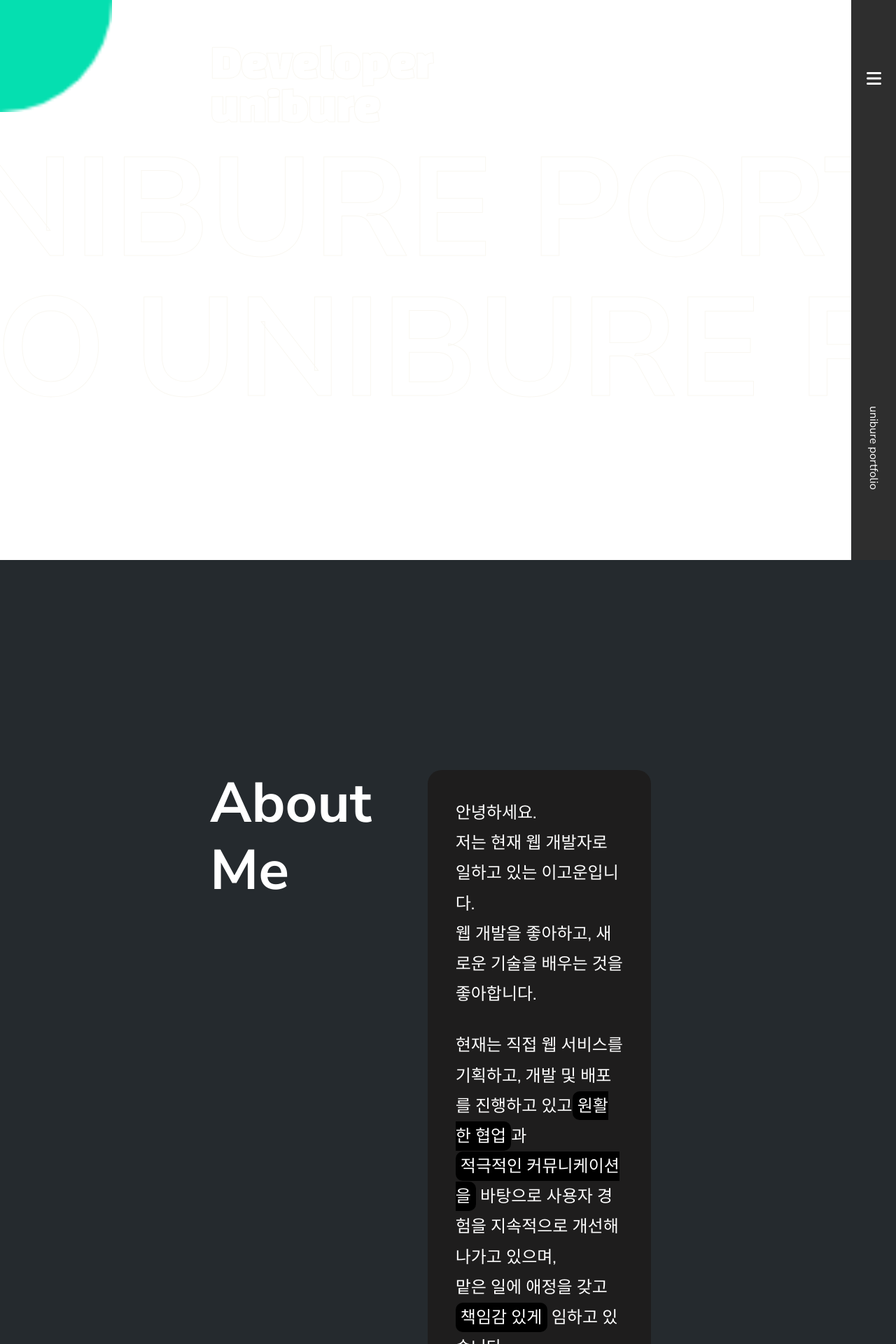
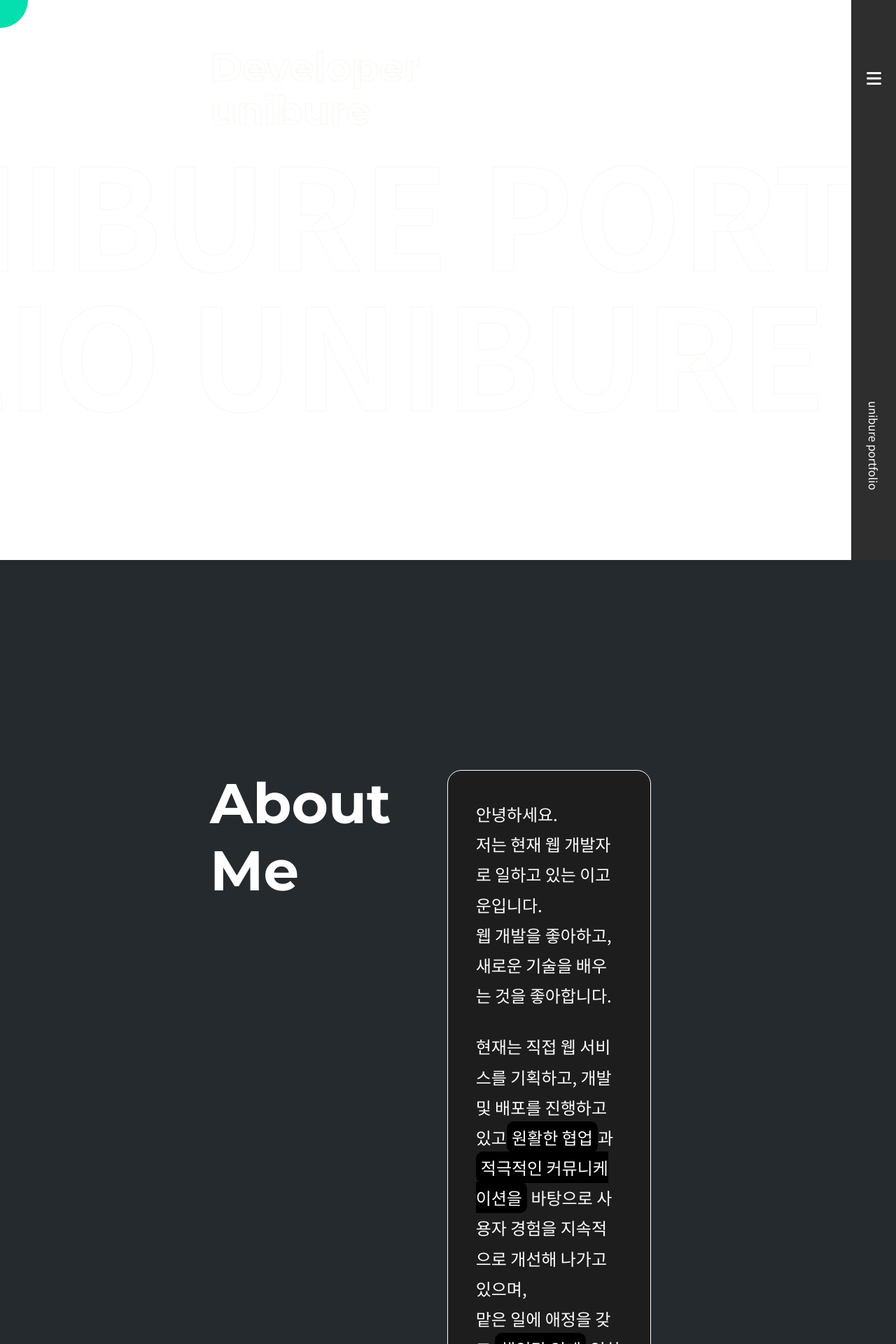
Before and after one commit to unibure/unibure, a Next.js app: page / in a window 1280 px wide. Shown: the top 1920 px of the page at 70% size. Built offline with nearby package versions, Linux system fonts and the light colour scheme.

Commit message:
백업중

```diff
--- a/package.json
+++ b/package.json
@@ -6,6 +6,7 @@
   "scripts": {
     "dev": "next dev --turbopack",
     "build": "next build",
+    "export": "next export",
     "predeploy": "npm run build",
     "deploy": "touch out/.nojekyll && gh-pages -d out --dotfiles",
     "start": "next start",
--- /dev/null
+++ b/src/app/components/contact.jsx
@@ -0,0 +1,14 @@
+"use client";
+
+export default function Contact() {
+  return (
+    <section id="contact" className="contact-section section-layout">
+      <h3 className="tit">Contact</h3>
+      <div className="contact-cont">
+        <div className="contact-form">
+          <form action=""></form>
+        </div>
+      </div>
+    </section>
+  );
+}
--- a/src/app/components/header.jsx
+++ b/src/app/components/header.jsx
@@ -20,36 +20,24 @@ export default function Header() {
             <div className="page-go" data-cursor="index" data-name="About">
               <span className="num">01</span>
               <h2 className="gnb-tit">About</h2>
-              {/* <p className="gnb-desc">
-                사용자 경험에 집중하는 열정적인 프론트엔드 개발자입니다.
-              </p> */}
             </div>
           </div>
           <div className="gnb-btn">
             <div className="page-go" data-cursor="index" data-name="Skill">
               <span className="num">02</span>
-              <h2 className="gnb-tit">Skill</h2>
-              {/* <p className="gnb-desc">
-                Building fast, responsive, and efficient web applications.
-              </p> */}
-            </div>
-          </div>
-          <div className="gnb-btn">
-            <div className="page-go" data-cursor="index" data-name="WebSite">
-              <span className="num">03</span>
-              <h2 className="gnb-tit">Project</h2>
-              {/* <p className="gnb-desc">
-                Explore my portfolio of diverse frontend projects.
-              </p> */}
+              <h2 className="gnb-tit">Skill & Tools</h2>
             </div>
           </div>
           <div className="gnb-btn">
             <div className="page-go" data-cursor="index" data-name="Career">
+              <span className="num">03</span>
+              <h2 className="gnb-tit">Career</h2>
+            </div>
+          </div>
+          <div className="gnb-btn">
+            <div className="page-go" data-cursor="index" data-name="Work">
               <span className="num">04</span>
-              <h2 className="gnb-tit">Career</h2>
-              {/* <p className="gnb-desc">
-                Explore my portfolio of diverse frontend projects.
-              </p> */}
+              <h2 className="gnb-tit">Project</h2>
             </div>
           </div>
         </nav>
--- a/src/app/globals.css
+++ b/src/app/globals.css
@@ -4,9 +4,11 @@
 @tailwind utilities;
 
 :root {
-  --ff-primary : 'Nunito Sans', sans-serif;
-  --ff-secondary : 'Black Han Sans', sans-serif;
+  --ff-primary : 'Noto Sans KR', sans-serif;
+  --ff-secondary : 'var(--ff-primary)', sans-serif;
   --primary : #0c44ff;
+  --secondary: #fbcc41;
+  --white : #ededed;
 }
 
 /* 사용자의 시스템이 다크모드일 때 적용되는 스타일 */
@@ -38,7 +40,7 @@ body {background: var(--navy); color:#fff;width: 100%; height: 100%; font-family
 /* mouse custom */
 #mouse-circle { position: absolute;top:0; left:0; will-change: transform; transform:translate3d(-100% , -100% , 0);pointer-events: none;z-index: 9999;}
 #mouse-circle .deco {position: relative; width: 20px;height: 20px; border-radius: 50%;  display: flex; align-items: center; justify-content: center; background-color: #05dfb0; --cursor-scale: 1; transform: scale3d(var(--cursor-scale), var(--cursor-scale) ,1); will-change: transform; transition: transform  0.15s ease-in-out, background-color 0.15s ease-in-out;  }
-#mouse-circle .deco::after {  content: attr(data-name); position: absolute;  color: #323232; font-weight: 700;font-size: 0.5rem;  margin-bottom:0.2rem;  transform: scale(0.45);  white-space: nowrap;}
+#mouse-circle .deco::after {  content: attr(data-name); position: absolute;  color: #323232; font-weight: 700;font-size: 0.5em;  margin-bottom:0.2rem;  transform: scale(0.45);  white-space: nowrap;}
 #mouse-circle.cursor-text-mode .deco {  background-color: rgb(12, 255, 101) !important;}
 
 /* background */
@@ -54,7 +56,7 @@ body {background: var(--navy); color:#fff;width: 100%; height: 100%; font-family
 #intro-header {padding:50px 250px 50px 300px; width: 100%; display: flex;flex-direction: column; justify-content: space-between; position:relative; z-index:999;}
 #intro-header .header {display: grid; grid-template-columns: 1fr 4fr; gap: 10em;}
 #intro-header .header .top-head {}
-#intro-header .header .top-head .title { font-weight: 700;font-size: 3.5rem; padding-top: 2vh; position: relative;  line-height: 1.1;}
+#intro-header .header .top-head .title { font-weight: 700;font-size: 3.5em; padding-top: 2vh; position: relative;  line-height: 1.1;}
 #intro-header .header .top-head .title span {width: 100%; display: block; cursor: pointer;  -webkit-text-stroke: 1px #f9f7f1;  background-image: linear-gradient(0deg, #fbcc41, #fbcc41);  -webkit-background-clip: text;  color: transparent;  background-repeat: no-repeat;  transition: background-size 0.5s ease-in;  background-position: 0% 0%;  background-size: 0% 100%; font-family: var(--ff-secondary);}
 #intro-header .header .top-head .title::before {opacity: 0.3; content:""; position: absolute; top:0; left:0; width: 100%; height: 5px; background-color: #fff; }
 #intro-header .header .top-head .title::after { content:""; position: absolute; top:0; left:0; width: 0; height: 5px; background-color: #fff; }
@@ -63,9 +65,8 @@ body {background: var(--navy); color:#fff;width: 100%; height: 100%; font-family
 #intro-header .header .gnb-nav .gnb-btn {width: 70%;}
 #intro-header .header .gnb-nav .gnb-btn .page-go {width: 100%; padding: 2vh 0; display: flex; flex-direction: column;position: relative;}
 #intro-header .header .gnb-nav .gnb-btn .page-go::before {content:""; position: absolute; top:0; left:0; width: 0; height: 3px; background-color: #fff; }
-#intro-header .header .gnb-nav .gnb-btn .gnb-tit {pointer-events: none;font-size:1.5rem; font-weight: 700;}
-#intro-header .header .gnb-nav .gnb-btn .gnb-desc {pointer-events: none;font-size:1.1rem; padding: 0.8rem 0 0.5rem;}
-#intro-header .header .gnb-nav .gnb-btn .num {pointer-events: none;display: block;}
+#intro-header .header .gnb-nav .gnb-btn .gnb-tit {pointer-events: none;font-size:30px; font-weight: 700; font-family: var(--ff-secondary);}
+#intro-header .header .gnb-nav .gnb-btn .num {pointer-events: none;display: block; font-family: var(--ff-primary); font-size: 22px;}
 
 @keyframes progressAni {
   0% {width: 0;}
@@ -90,14 +91,15 @@ body {background: var(--navy); color:#fff;width: 100%; height: 100%; font-family
 
 
 /* about */
-article { width: 100%; height: auto;  position: absolute; top:100vh; background: rgba(14, 19, 24, 0.9);  position: absolute;  min-height: 100vh; backdrop-filter: blur(5px);}
+article {position: absolute; top:100vh; width: 100%;}
+.description { width: 100%; height: auto;  background: rgba(14, 19, 24, 0.9);  min-height: 100vh; backdrop-filter: blur(5px);}
 section {padding-block: 300px;padding-inline:300px 350px;}
 .section-layout {display: grid; grid-template-columns: 1fr 2.5fr ;gap :5em; align-items: flex-start;}
-/* .section-layout .tit {font-size: 5rem; opacity: 0; transform:translateX(200px);transition: all .5s; font-weight: 700; line-height: 1.2;} */
-.section-layout .tit {font-size: 5rem; font-weight: 700; line-height: 1.2;}
+/* .section-layout .tit {font-size: 5em; opacity: 0; transform:translateX(200px);transition: all .5s; font-weight: 700; line-height: 1.2;} */
+.section-layout .tit {font-size: 5em; font-weight: 700; line-height: 1.2;  font-family: var(--ff-secondary);}
 #about {}
-#about .about-section .about-cont {display: flex; flex-direction: column;gap: 30px; transition-delay: .3s; background: #1e1d1d; padding: 40px; border-radius: 20px;}
-#about .about-section .about-cont .desc {font-size: 1.5rem;  line-height: 1.8; }
+#about .about-section .about-cont {display: flex; flex-direction: column;gap: 30px; transition-delay: .3s; background: #1e1d1d; padding: 40px; border-radius: 20px; border:1px solid #fff;}
+#about .about-section .about-cont .desc {font-size: 1.5em;  line-height: 1.8; }
 #about .about-section .about-cont .desc:last-child {transition-delay: .5s;}
 #about .about-section .about-cont .desc .point {background:#000; padding: .2em .3em; border-radius: 10px; }
 #about .about-detail {display: grid;grid-template-columns: 400px 1fr; gap: 50px;}
@@ -105,14 +107,14 @@ section {padding-block: 300px;padding-inline:300px 350px;}
 #about .about-detail .about-me-pic img {border-radius: 10px;}
 #about .about-detail .about-me-info {width: 50%; display: flex; flex-direction: column; align-items: flex-start; justify-content: center;}
 #about .about-detail .about-me-info .item {display: flex; align-items: center; gap: 0.5em; margin-bottom: 0.5em;}
-#about .about-detail .about-me-info .item .txt { font-size: 1.5rem;}
+#about .about-detail .about-me-info .item .txt { font-size: 1.5em;}
 
 @media (hover : hover){
 }
 
 
 /* skill */
-/* #skill {background: var(--navy); } */
+#skill {}
 .skill-cont {display: grid; grid-template-columns:1fr; gap: 4em;}
 .skill-cont .skill-item {display: grid; grid-template-columns: 200px 1fr;}
 .skill-cont .skill-item .skill-tit {font-size: 2em; font-weight: 700;}
@@ -135,3 +137,7 @@ section {padding-block: 300px;padding-inline:300px 350px;}
 .career-cont .career-item .desc .item:before {content:"";  width: 10px; height: 10px; background-color: #fff; border-radius: 50%; display: inline-block; margin-top: .4em;}
 .career-cont .career-item .desc .item .sbj {}
 .career-cont .career-item .desc .item .desc {}
+
+
+#contact {display: flex; flex-direction: column; }
+#contact .contact-cont {background: var(--white); width: 100%; height: 800px; display: flex; align-items: center; justify-content: center; border-radius: 30px;}
--- a/src/app/layout.jsx
+++ b/src/app/layout.jsx
@@ -1,21 +1,23 @@
 import "./globals.css";
-import { Nunito_Sans, Black_Han_Sans } from "next/font/google";
+import { Montserrat, Noto_Sans_KR } from "next/font/google";
 import Header from "./components/header";
 import SideBar from "./components/sideBar";
 import Mouse from "./components/mouse";
 import MainText from "./components/mainText";
+import Contact from "./components/contact";
+
 export const metadata = {
   title: "unibure portfolio",
   description: "unibure portfolio",
 };
-const nunitoSans = Nunito_Sans({
-  weight: ["200", "300", "400", "600", "700", "800", "900"],
+
+const notoSansKR = Noto_Sans_KR({
+  weight: ["100", "200", "300", "400", "500", "600", "700", "800", "900"],
   subsets: ["latin"],
   variable: "--ff-primary",
 });
-
-const blackHanSans = Black_Han_Sans({
-  weight: "400",
+const montserrat = Montserrat({
+  weight: ["100", "200", "300", "400", "500", "600", "700", "800", "900"],
   subsets: ["latin"],
   variable: "--ff-secondary",
 });
@@ -23,13 +25,14 @@ const blackHanSans = Black_Han_Sans({
 export default function RootLayout({ children }) {
   return (
     <html lang="en">
-      <body className={`${nunitoSans.variable} ${blackHanSans.variable}`}>
+      <body className={`${notoSansKR.variable} ${montserrat.variable}`}>
         {/* <img src={`${process.env.BASE_PATH}/images/back.jpg`} alt="me" /> */}
         <Header />
         <Mouse />
         <SideBar />
         <MainText />
         {children}
+        {/* <Contact /> */}
       </body>
     </html>
   );
--- a/src/app/page.jsx
+++ b/src/app/page.jsx
@@ -51,6 +51,7 @@ export default function Home() {
 
   return (
     <article>
+      <div className="description">
         <section id="about">
           <div className="about-section section-layout">
             <h3 className="tit" ref={(el) => (aniRefs.current[0] = el)}>
@@ -223,9 +224,14 @@ export default function Home() {
               <div className="head">
                 <h4 className="sbj">WORK EXPERIENCE</h4>
                 <span className="year">2022.12 ~ 재직중</span>
-              <span className="company">웹 에이전시 알지비커뮤니케이션즈</span>
+                <span className="company">
+                  웹 에이전시 알지비커뮤니케이션즈
+                </span>
               </div>
               <ul className="desc">
+                <li className="item">
+                  HTML, CSS, JavaScript 기반의 웹 퍼블리싱
+                </li>
                 <li className="item">PHP, 그누보드 기반의 홈페이지 개발</li>
                 <li className="item">
                   PHP, React, Next.js 기반의 전자카탈로그 개발
@@ -237,7 +243,7 @@ export default function Home() {
             <div
               className="career-item"
               ref={(el) => {
-              aniRefs.current[6] = el;
+                aniRefs.current[7] = el;
               }}
             >
               <div className="head">
@@ -257,6 +263,11 @@ export default function Home() {
 
         {/* 추가예정 */}
         {/* <section id="project" className="section-layout"></section> */}
+      </div>
+      <section id="contact" className="contact-section section-layout">
+        <h3 className="tit">Contact</h3>
+        <div className="contact-cont"></div>
+      </section>
     </article>
   );
 }
```
Also changed, not shown: 4 other files (tests, documents, lock files or other folders). Lines whose indentation alone changed are shown as unchanged.
